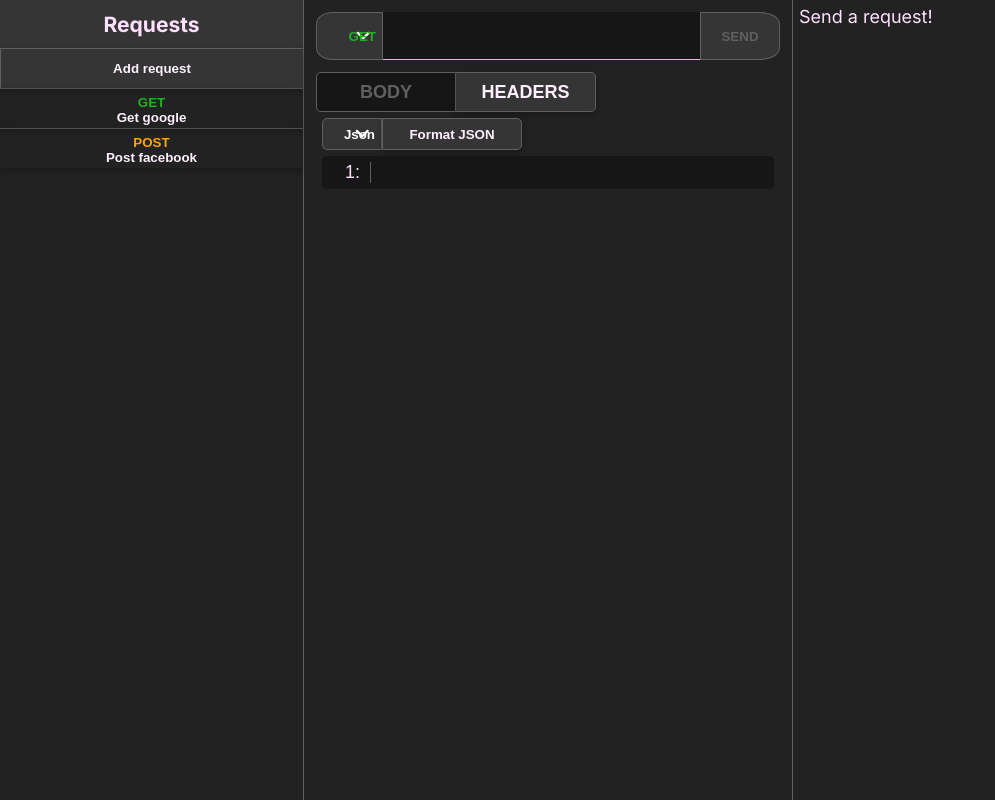
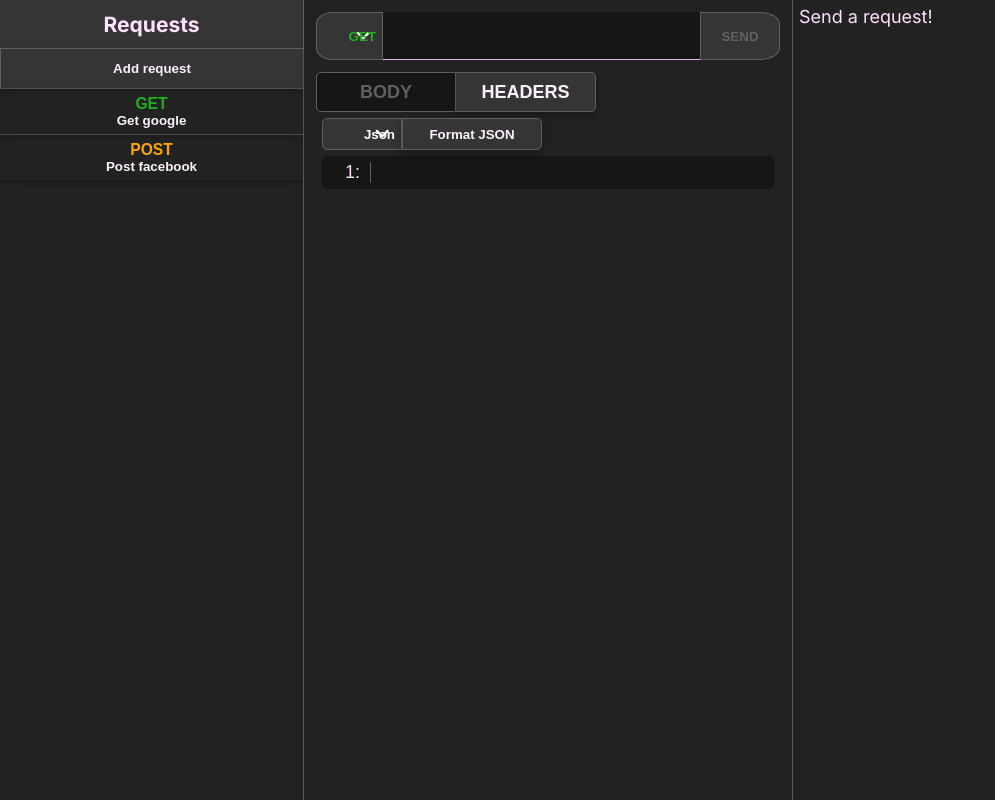
Before and after one commit to ViddeM/requeste-rs, a Next.js app: page / in a window 1280 px wide. Shown: the whole page, without its empty margins (0-995 px from the left). Built offline with nearby package versions, Linux system fonts and the light colour scheme; a web font is replaced by a local one.

Commit message:
Small style fixes

```diff
--- a/src/components/views/menubar/MenubarView.module.scss
+++ b/src/components/views/menubar/MenubarView.module.scss
@@ -21,4 +21,5 @@
   border: none;
   border-top: 1px solid $background-color-800;
   background-color: inherit;
+  height: fit-content;
 }
--- a/src/components/views/menubar/MenubarView.tsx
+++ b/src/components/views/menubar/MenubarView.tsx
@@ -6,16 +6,15 @@ import { Request } from "@/types/request";
 import { useState } from "react";
 
 interface RequestPreview {
-  id: number;
   name: string;
   request: Request;
 }
 
 const REQUESTS_TMP: RequestPreview[] = [
   {
-    id: 0,
     name: "Get google",
     request: {
+      id: "0",
       url: "https://google.com",
       method: Method.GET,
       headers: [],
@@ -23,9 +22,9 @@ const REQUESTS_TMP: RequestPreview[] = [
     },
   },
   {
-    id: 1,
     name: "Post facebook",
     request: {
+      id: "1",
       url: "https://facebook.com",
       method: Method.POST,
       headers: [
@@ -45,9 +44,9 @@ export const MenubarView = () => {
 
   const defaultRequest = (): RequestPreview => {
     return {
-      id: savedRequests.length,
       name: "NEW",
       request: {
+        id: savedRequests.length.toString(),
         url: "",
         method: Method.GET,
         headers: [],
@@ -69,7 +68,7 @@ export const MenubarView = () => {
         </Button>
       </div>
       {savedRequests.map((req) => (
-        <RequestItem request={req} key={req.id} />
+        <RequestItem request={req} key={req.request.id} />
       ))}
     </div>
   );
@@ -87,9 +86,9 @@ const RequestItem = ({ request }: { request: RequestPreview }) => {
         setMethod(request.request.method);
       }}
     >
-      <span className={`color-method-${request.request.method.toLowerCase()}`}>
+      <h3 className={`color-method-${request.request.method.toLowerCase()}`}>
         {request.request.method}
-      </span>
+      </h3>
       <h4>{request.name}</h4>
     </ButtonBase>
   );
--- a/src/components/views/request/ContentView/RequestBodyView/RequestBodyView.module.scss
+++ b/src/components/views/request/ContentView/RequestBodyView/RequestBodyView.module.scss
@@ -72,6 +72,7 @@
 }
 
 .bodyTypeDropdown {
+  width: 80px;
 }
 
 .formatCodeButton {
--- a/src/components/views/request/ContentView/RequestBodyView/RequestBodyView.tsx
+++ b/src/components/views/request/ContentView/RequestBodyView/RequestBodyView.tsx
@@ -19,7 +19,8 @@ export const RequestBodyView = () => {
   } = useRequest();
 
   const [jsonParseError, setJsonParseError] = useState<string | null>(null);
-  const rowCount = body.split("\n").length;
+
+  const rowCount = body?.split("\n").length;
 
   return (
     <div className={styles.requestBodyViewContainer}>
@@ -35,7 +36,8 @@ export const RequestBodyView = () => {
         />
         <Button
           className={styles.formatCodeButton}
-          onClick={() => setBody(formatJson(body, setJsonParseError))}
+          disabled={body === null}
+          onClick={() => setBody(formatJson(body!!, setJsonParseError))}
         >
           Format JSON
         </Button>
@@ -52,7 +54,7 @@ export const RequestBodyView = () => {
         <div className={styles.divider} />
         <TextArea
           className={styles.codeTextArea}
-          value={body}
+          value={body ?? ""}
           rows={1}
           onChange={(e) => setBody(e.target.value)}
         />
```
